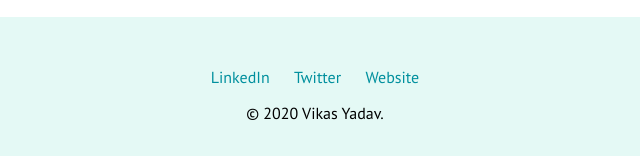
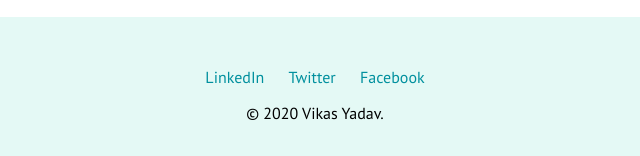
Before and after one commit to vikash1yadav/vk, a plain HTML site: page index.html in a window 1280 px wide. Shown: the part 2043-2199 px from the top of the page, 325-965 px from the left. Drawn offline with Linux system fonts and the light colour scheme.

Commit message:
Update index.html

```diff
--- a/index.html
+++ b/index.html
@@ -51,7 +51,7 @@
 <div class="bottom-container">
   <a class="footer-link" href="https://www.linkedin.com/">LinkedIn</a>
   <a class="footer-link" href="https://twitter.com/">Twitter</a>
-  <a class="footer-link" href="">Website</a>
+  <a class="footer-link" href="https://www.facebook.com/profile.php?id=100005357371521">Facebook</a>
   <p>© 2020 Vikas Yadav.</p>
 </div>
 
```
